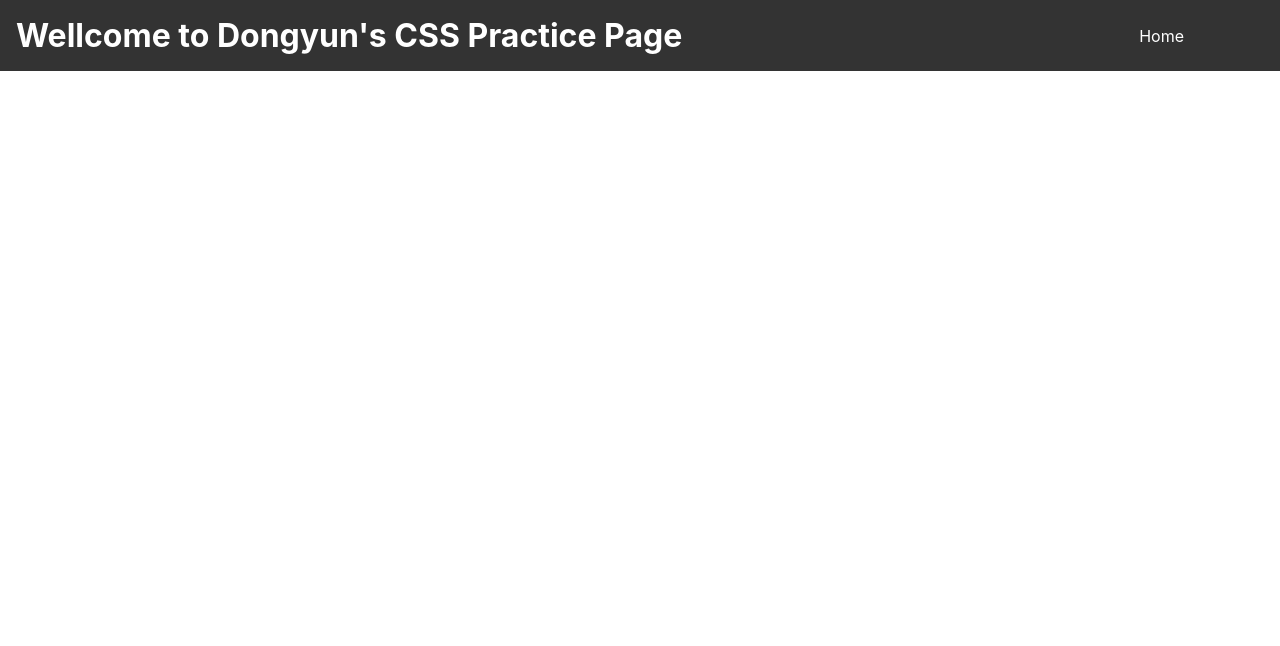
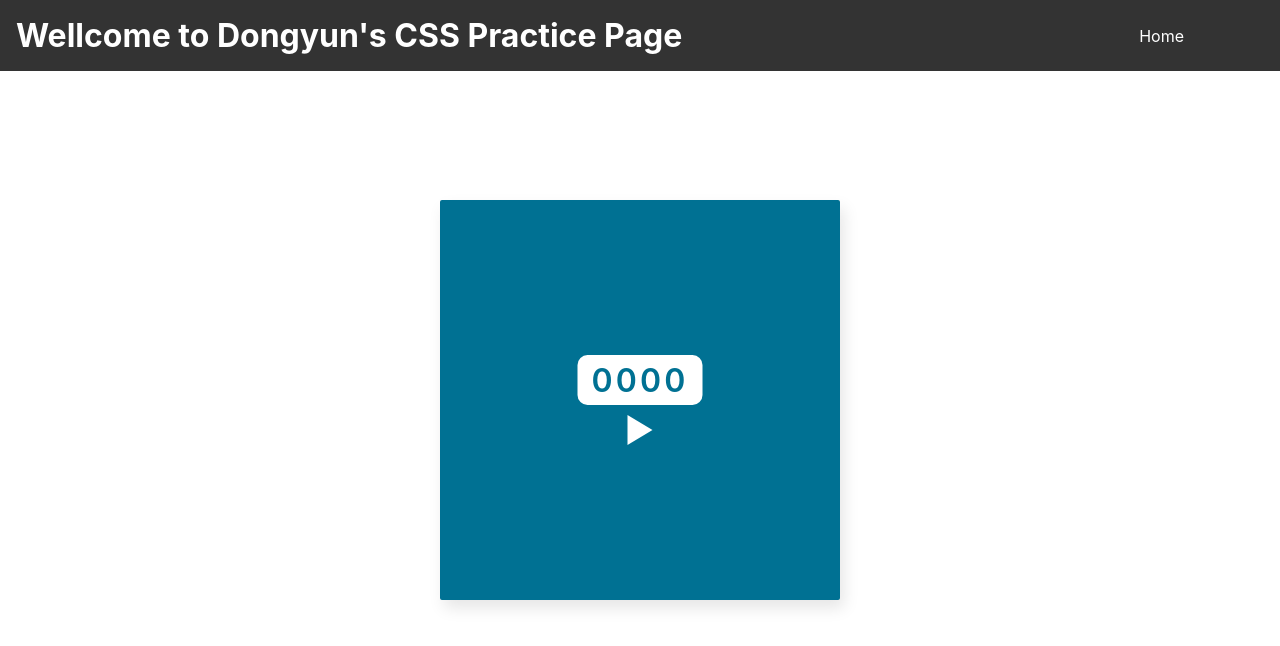
Before and after one commit to dongyunkim96/CSS-Experience, a React (Create React App) app in the folder my-app/: page /51 in a window 1280 px wide. Shown: the top 646 px of the page. Built offline with nearby package versions, Linux system fonts and the light colour scheme.

Commit message:
~52 done

```diff
--- a/my-app/src/App.js
+++ b/my-app/src/App.js
@@ -53,6 +53,8 @@ import Page47 from './pages/47/Page47';
 import Page48 from './pages/48/Page48';
 import Page49 from './pages/49/Page49';
 import Page50 from './pages/50/Page50';
+import Page51 from './pages/51/Page51';
+import Page52 from './pages/52/Page52';
 
 function App() {
   return (
@@ -110,6 +112,8 @@ function App() {
         <Route path='/48' element={<Page48 />} />
         <Route path='/49' element={<Page49 />} />
         <Route path='/50' element={<Page50 />} />
+        <Route path='/51' element={<Page51 />} />
+        <Route path='/52' element={<Page52 />} />
       </Routes>
     </AppContainer>
   );
--- /dev/null
+++ b/my-app/src/pages/51/Page51.jsx
@@ -0,0 +1,41 @@
+import React, { useState, useEffect } from 'react';
+import { Center51, Counter51, Frame51, PauseBtn51, PlayBtn51 } from './Page51.styled';
+
+const Page51 = () => {
+    const [curNum, setCurNum] = useState(0);
+    const [paused, setPaused] = useState(true);
+
+    useEffect(() => {
+        const interval = setInterval(() => {
+            if (!paused) {
+                setCurNum(prevNum => prevNum + 1);
+            }
+        }, 1000);
+        return () => clearInterval(interval);
+    }, [paused]);
+
+    const handlePauseClick = () => {
+        setPaused(true);
+    };
+
+    const handlePlayClick = () => {
+        setPaused(false);
+    };
+
+    return (
+        <Frame51>
+            <Center51>
+                <Counter51>{curNum.toString().padStart(4, '0')}</Counter51>
+                <PauseBtn51 display={paused ? 'none' : 'flex'} onClick={handlePauseClick}>
+                    <div className='line'></div>
+                    <div className='line'></div>
+                </PauseBtn51>
+                <PlayBtn51 display={paused ? 'flex' : 'none'} onClick={handlePlayClick}>
+                    <div className='right-arrow'></div>
+                </PlayBtn51>
+            </Center51>
+        </Frame51>
+    );
+};
+
+export default Page51;
--- /dev/null
+++ b/my-app/src/pages/51/Page51.styled.js
@@ -0,0 +1,69 @@
+import styled from "styled-components";
+
+export const Frame51 = styled.div`
+  position: absolute;
+  top: 50%;
+  left: 50%;
+  width: 400px;
+  height: 400px;
+  margin-top: -200px;
+  margin-left: -200px;
+  border-radius: 2px;
+  box-shadow: 4px 8px 16px 0 rgba(0, 0, 0, 0.1);
+  overflow: hidden;
+  background: #007193;
+  color: #333;
+`;
+
+export const Center51 = styled.div`
+  position: absolute;
+  top: 50%;
+  left: 50%;
+  transform: translate(-50%, -50%);
+`;
+
+export const Counter51 = styled.div`
+  width: 125px;
+  height: 50px;
+  background: white;
+  border-radius: 10px;
+  color: #007193;
+  display: grid;
+  place-items: center;
+  font-size: 2em;
+  font-weight: 600;
+  letter-spacing: 0.1em;
+  user-select: none;
+`;
+
+export const PauseBtn51 = styled.div`
+  cursor: pointer;
+  display: ${({ display }) => display};
+  margin-top: 10px;
+  margin-left: -5px;
+  align-items: center;
+  justify-content: center;
+
+  .line {
+    height: 25px;
+    width: 6px;
+    background: white;
+    margin-left: 5px;
+  }
+`;
+
+export const PlayBtn51 = styled.div`
+  display: ${({ display }) => display};
+  cursor: pointer;
+  align-items: center;
+  justify-content: center;
+  margin-top: 10px;
+
+  .right-arrow {
+    width: 0;
+    height: 0;
+    border-top: 15px solid transparent;
+    border-bottom: 15px solid transparent;
+    border-left: 25px solid white;
+  }
+`;
--- /dev/null
+++ b/my-app/src/pages/52/Page52.jsx
@@ -0,0 +1,25 @@
+import React from "react";
+import { Bar52, Center52, Dot52, Frame52 } from './Page52.styled';
+
+const Page52 = () => {
+    const bars = [];
+    const barAmount = 40;
+    const dotAmount = 12;
+
+    for (let i = 0; i <  barAmount; ++i) {
+        const dots = [];
+        const rotate = (360 / barAmount) * i;
+        for (let j = 0; j < dotAmount; ++j) {
+            dots.push(<Dot52 key={j} index={j + 1} total={dotAmount} />);
+        }
+        bars.push(<Bar52 key={i} rotate={rotate}>{dots}</Bar52>);
+    }
+
+    return (
+        <Frame52>
+            <Center52>{bars}</Center52>
+        </Frame52>
+    );
+};
+
+export default Page52;
--- /dev/null
+++ b/my-app/src/pages/52/Page52.styled.js
@@ -0,0 +1,58 @@
+import styled, { keyframes } from "styled-components";
+
+export const Frame52 = styled.div`
+  position: absolute;
+  top: 50%;
+  left: 50%;
+  width: 400px;
+  height: 400px;
+  margin-top: -200px;
+  margin-left: -200px;
+  border-radius: 2px;
+  box-shadow: 4px 8px 16px 0 rgba(0, 0, 0, 0.1);
+  overflow: hidden;
+  background: #fff;
+  color: #333;
+`;
+
+export const Center52 = styled.div`
+  position: absolute;
+  top: 50%;
+  left: 50%;
+  transform: translate(-50%, -50%);
+  width: 100%;
+  height: 100%;
+`;
+
+export const Bar52 = styled.div`
+  position: absolute;
+  left: 50%;
+  top: 25%;
+  transform-origin: 0 100%;
+  transform: rotate(${props => props.rotate}deg);
+  display: flex;
+  flex-direction: column;
+  gap: 1px;
+`;
+
+export const Dot52 = styled.div`
+  width: 8px;
+  height: 8px;
+  border-radius: 50%;
+  background: #1f1717;
+  animation: ${keyframes`
+    0% {
+        transform: scale(0);
+    }
+    50% {
+        transform: scale(1);
+    }
+    100% {
+        transform: scale(0);
+    }
+  `} 1.8s linear 0s infinite normal both;
+
+  &:nth-child(${props => props.index}) {
+    animation-delay: ${props => `calc((${props.total} - ${props.index}) * 0.15s)`};
+  }
+`;
```
